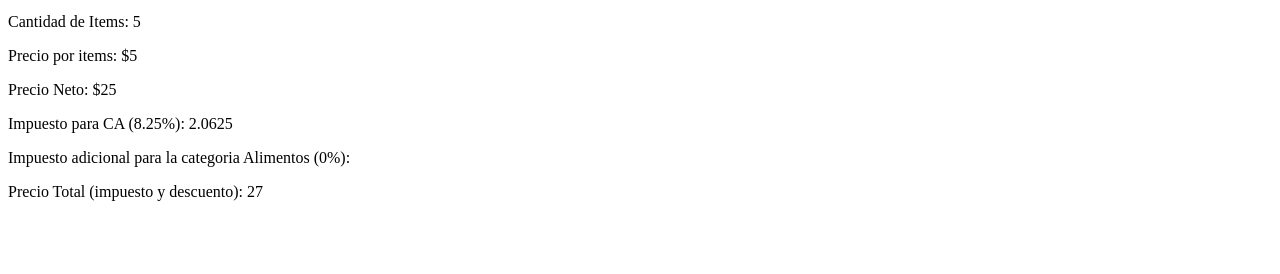
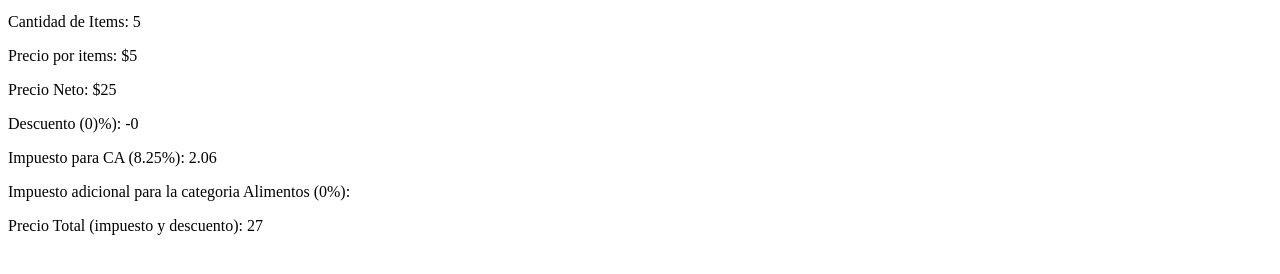
Before and after one commit to JhessaelGit/Totalizador_De_Ventas, a website built with Parcel: page index.html in a window 1280 px wide. Both pictures are taken after typing "5", "5" into the empty fields and a click on the input "Totalizar". Shown: the part 104-378 px from the top of the page. Built offline with nearby package versions, Linux system fonts and the light colour scheme.

Commit message:
Refator: Se cambio el nombre de la funcion descuento para que se entienda que descuento obtiene

```diff
--- a/index.html
+++ b/index.html
@@ -27,7 +27,6 @@
         <option value="Electronicos">Electronicos</option>
         <option value="Vestimenta">Vestimenta</option>
         <option value="Varios">Varios</option>
-
       </select>
       <input type="submit" value="Totalizar" id="totalizador-button" />
     </form>
@@ -36,7 +35,7 @@
     <div id="mostrar-precio-neto-div"></div>
     <div id="mostrar-descuento-div"></div>
     <div id="mostrar-codigo-estado-div"></div>
-    <div id="mostrar-categoria-div"></div>
+    <div id="mostrar-impuesto-categoria-div"></div>
     <div id="mostrar-precio-total-div"></div>
     <script type="module" src="./src/presenter.js"></script>
   </body>
--- a/src/Descuentos.js
+++ b/src/Descuentos.js
@@ -1,4 +1,4 @@
-function descuento_correspondiente(cantidad)
+function descuento_correspondiente_cantidad(cantidad)
 {
     let descuento_porcentaje=0
 
@@ -31,4 +31,6 @@ function aplicar_descuento(precio_total, descuento_porcentaje)
 
     return Math.round(precio_con_descuento)
 }
-export {descuento_correspondiente, aplicar_descuento}
+
+
+export {descuento_correspondiente_cantidad, aplicar_descuento}
--- a/src/presenter.js
+++ b/src/presenter.js
@@ -1,19 +1,20 @@
 import calcular_precio_neto from "./Precio_Neto";
 import {impuesto_correspondiente_al_estado,aplicar_impuesto,impuesto_correspondiente_a_la_categoria} from "./Impuestos_aplicados";
-import { descuento_correspondiente, aplicar_descuento } from "./Descuentos";
+import { descuento_correspondiente_cantidad, aplicar_descuento } from "./Descuentos";
+
 const cantidad_items = document.querySelector("#cantidad-item");
 const precio_items = document.querySelector("#precio-item");
 const formTotalizador=document.querySelector("#totalizador-form")
 const codigo_estado = document.querySelector("#codigo-estado");
 const categoria_producto = document.querySelector("#categoria-producto")
 
-const mostrarCantidadDiv=document.querySelector("#mostrar-cantidad-items-div")
-const mostrarPrecioDiv=document.querySelector("#mostrar-precio-items-div")
-const mostrarPrecioNetoDiv=document.querySelector("#mostrar-precio-neto-div")
-const mostrarCodigoEstadoDiv=document.querySelector("#mostrar-codigo-estado-div")
-const mostrarPrecioTotalDiv=document.querySelector("#mostrar-precio-total-div")
-const mostrarDesuentoDiv = document.querySelector("#mostrar-categoria-div")
-const mostrarCategoriaDiv = document.querySelector('#mostrar-categoria-div')
+const mostrarCantidadDiv = document.querySelector("#mostrar-cantidad-items-div")
+const mostrarPrecioDiv = document.querySelector("#mostrar-precio-items-div")
+const mostrarPrecioNetoDiv = document.querySelector("#mostrar-precio-neto-div")
+const mostrarCodigoEstadoDiv = document.querySelector("#mostrar-codigo-estado-div")
+const mostrarPrecioTotalDiv = document.querySelector("#mostrar-precio-total-div")
+const mostrarDesuentoDiv = document.querySelector("#mostrar-descuento-div")
+const mostrarImpuestoCategoriaDiv = document.querySelector('#mostrar-impuesto-categoria-div')
 
 
 formTotalizador.addEventListener("submit", (event) => {
@@ -24,7 +25,7 @@ formTotalizador.addEventListener("submit", (event) => {
   const codigo_estado_value = codigo_estado.value;
   const impuesto_correspondiente= impuesto_correspondiente_al_estado(codigo_estado_value);
   const precio_neto=calcular_precio_neto(cantidad_items_value,precio_items_value);
-  const descuento_porcentaje = descuento_correspondiente(cantidad_items_value)
+  const descuento_porcentaje = descuento_correspondiente_cantidad(cantidad_items_value)
   const precio_total= aplicar_descuento(aplicar_impuesto(precio_neto,impuesto_correspondiente),descuento_porcentaje)
   const categoria_producto_value = categoria_producto.value;
   const porcentaje_impuesto_categoria = impuesto_correspondiente_a_la_categoria(categoria_producto_value)
@@ -33,9 +34,9 @@ formTotalizador.addEventListener("submit", (event) => {
   mostrarCantidadDiv.innerHTML = "<p>" + "Cantidad de Items: " + cantidad_items_value + "</p>";
   mostrarPrecioDiv.innerHTML = "<p>" + "Precio por items: $" + precio_items_value + "</p>";
   mostrarPrecioNetoDiv.innerHTML = "<p>" + "Precio Neto: $" + precio_neto + "</p>";
-  mostrarDesuentoDiv.innerHTML = "<p>" + `Descuento (${descuento_porcentaje})%): ` + Math.round(precio_neto*(descuento_porcentaje/100)) +"</p>"
-  mostrarCodigoEstadoDiv.innerHTML = "<p>" + "Impuesto para " + codigo_estado_value + ` (${impuesto_correspondiente}%): ` + ((precio_neto-aplicar_impuesto(precio_neto,impuesto_correspondiente))*-1) + "</p>";
-  mostrarCategoriaDiv.innerHTML = "<p>" + `Impuesto adicional para la categoria ${categoria_producto_value} (${porcentaje_impuesto_categoria}%): ` + "</p>"
+  mostrarDesuentoDiv.innerHTML = "<p>" + `Descuento (${descuento_porcentaje})%): -` + Math.round(precio_neto*(descuento_porcentaje/100)) +"</p>"
+  mostrarCodigoEstadoDiv.innerHTML = "<p>" + "Impuesto para " + codigo_estado_value + ` (${impuesto_correspondiente}%): ` + (((precio_neto-aplicar_impuesto(precio_neto,impuesto_correspondiente))*-1).toFixed(2)) + "</p>";
+  mostrarImpuestoCategoriaDiv.innerHTML = "<p>" + `Impuesto adicional para la categoria ${categoria_producto_value} (${porcentaje_impuesto_categoria}%): ` + "</p>"
   mostrarPrecioTotalDiv.innerHTML = "<p>" + "Precio Total (impuesto y descuento): " + precio_total + "</p>";
 
 });
```
Also changed, not shown: src/Descuentos.test.js (+9 -9 lines).
